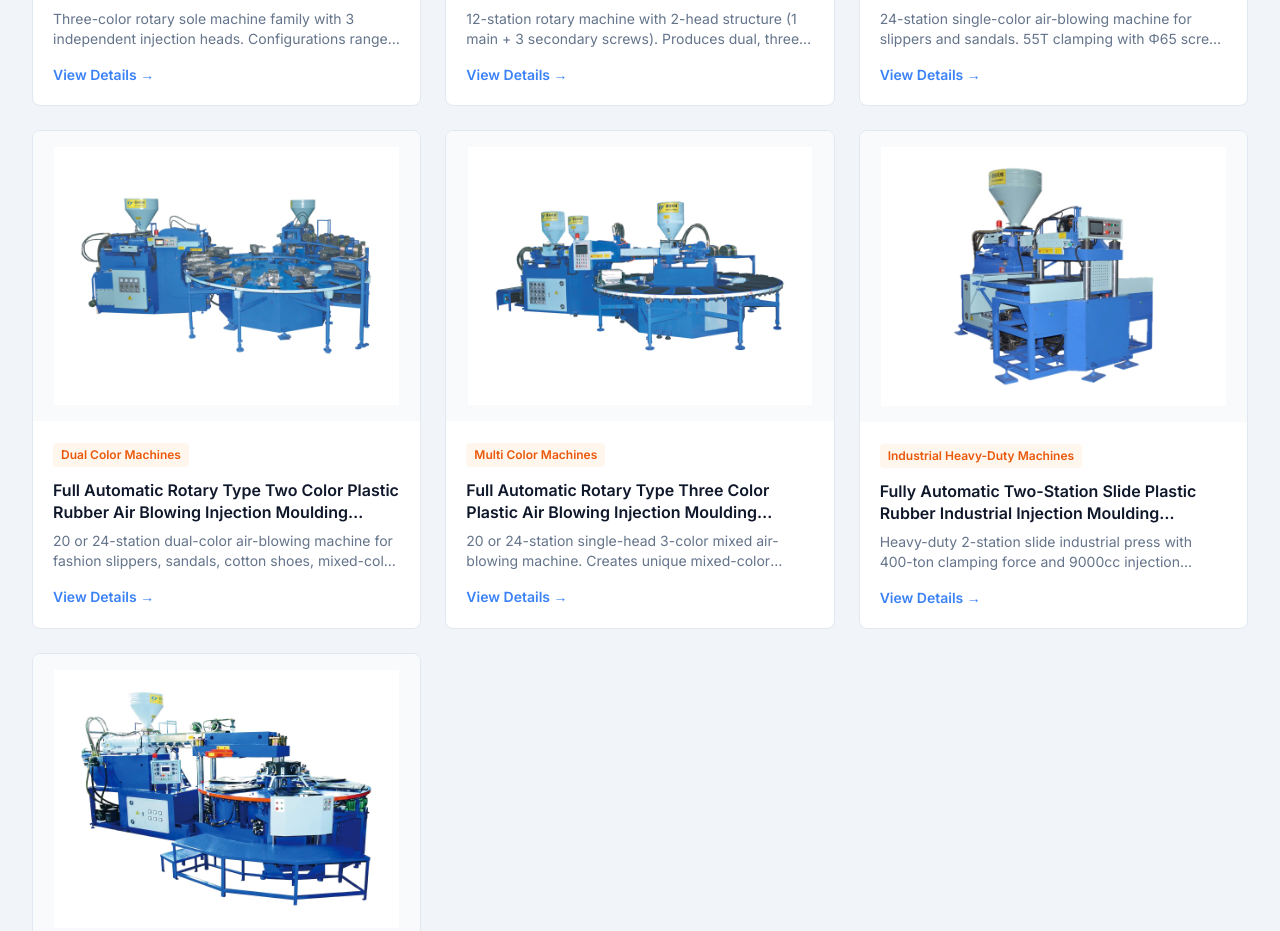
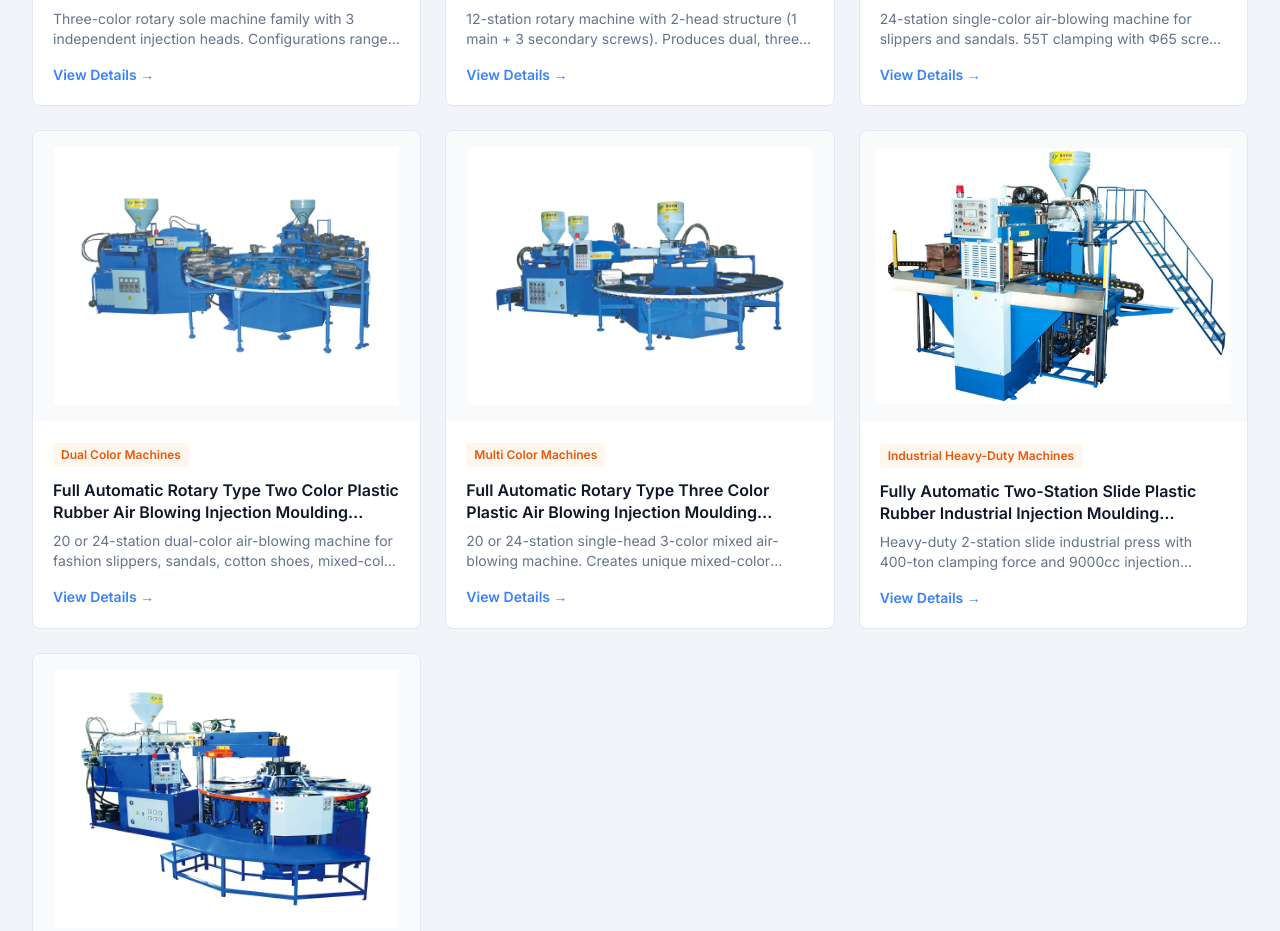
Before and after one commit to markwang18188-creator/deyu-site, a Next.js app: page /en/products in a window 1280 px wide. Shown: the part 2540-3471 px from the top of the page. Built offline with nearby package versions, Linux system fonts and the light colour scheme; no server answers.

Commit message:
fix(products): correct DY-1102-S industrial press image (was wrong machine)

```diff
--- a/src/data/products.ts
+++ b/src/data/products.ts
@@ -672,7 +672,7 @@ export const products: Product[] = [
       'Heavy industrial moulded parts',
       'Fitness equipment OEM production',
     ],
-    mainImage: img('dy-1102.png'),
+    mainImage: img('dy-1102-h.jpg'),
     gallery: [],
   },
 
```
Also changed, not shown: public/products/dy-1102-h.jpg (added).
